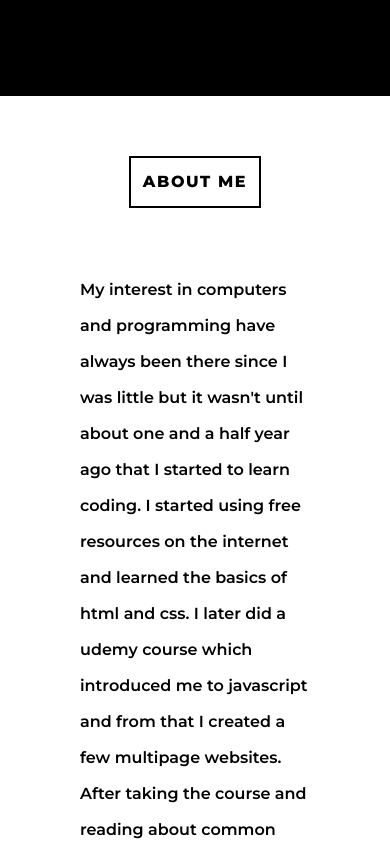
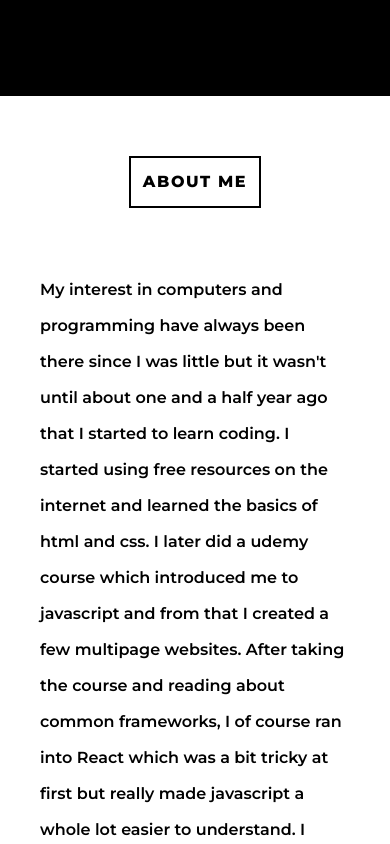
Before and after one commit to Aliciaolofsson/aliciaolofsson, a Next.js app: page / in a window 390 px wide. Shown: the part 1040-1884 px from the top of the page. Built offline with nearby package versions, Linux system fonts and the light colour scheme.

Commit message:
fix mobile version

```diff
--- a/src/app/about/page.tsx
+++ b/src/app/about/page.tsx
@@ -3,9 +3,9 @@ import Heading from '../components/Heading';
 
 export default function About() {
   return (
-    <div className='flex justify-center flex-col items-center p-5 px-20  '>
+    <div className='flex justify-center flex-col items-center p-5 px-10 lg:px-20 '>
       <Heading titleName='About me' />
-      <section className='lg:px-24 py-16 '>
+      <section className=' lg:px-24 py-16 '>
         <p className='font-semibold leading-9'>
           My interest in computers and programming have always been there since
           I was little but it wasn&apos;t until about one and a half year ago
```
